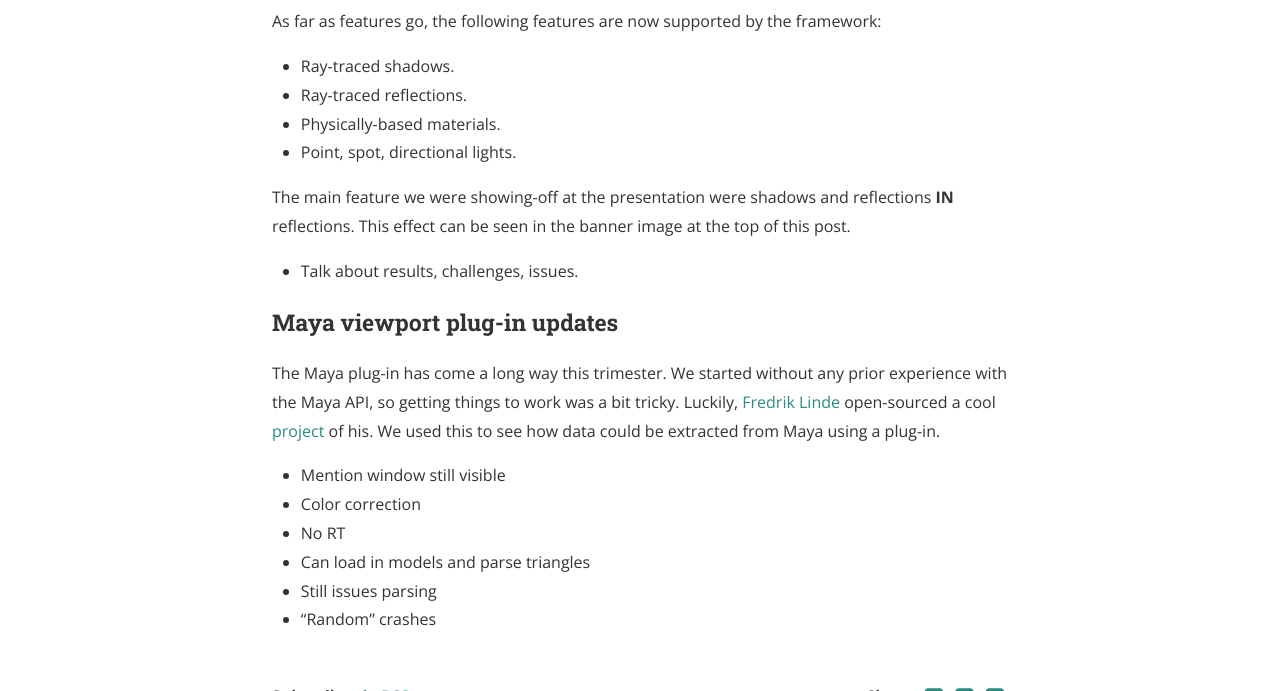
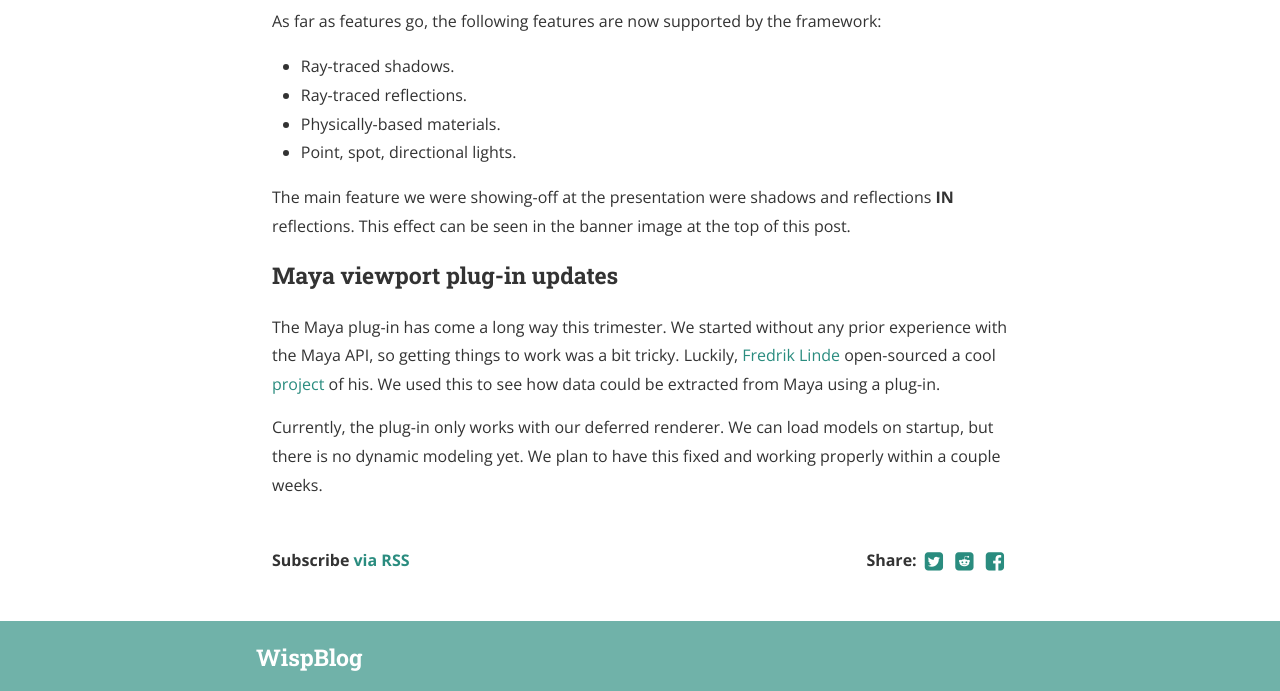
Before and after one commit to TeamWisp/TeamWispBlog.github.io, a Jekyll site: the page built from _posts/2019-02-22-first-milestone.markdown, in a window 1280 px wide and 900 px high, scrolled down 904 px, cut to the strip 0-691 px from the top of the window. Built offline with Jekyll 4.4.1, drawn with Linux system fonts in a browser that asks for light colours; nearby versions of some CDN libraries.

Commit message:
Cleaned the post up
[CHANGE] The post no longer has useless bullet pointer. It is ready to go live.

```diff
--- a/_posts/2019-02-22-first-milestone.markdown
+++ b/_posts/2019-02-22-first-milestone.markdown
@@ -23,14 +23,7 @@ As far as features go, the following features are now supported by the framework
 
 The main feature we were showing-off at the presentation were shadows and reflections <b>IN</b> reflections. This effect can be seen in the banner image at the top of this post.
 
-- Talk about results, challenges, issues.
-
 ### Maya viewport plug-in updates
 The Maya plug-in has come a long way this trimester. We started without any prior experience with the Maya API, so getting things to work was a bit tricky. Luckily, [Fredrik Linde](https://github.com/Draketuroth) open-sourced a cool [project](https://github.com/Draketuroth/Maya-Custom-Viewport-Renderer) of his. We used this to see how data could be extracted from Maya using a plug-in.
 
-- Mention window still visible
-- Color correction
-- No RT
-- Can load in models and parse triangles
-- Still issues parsing
-- "Random" crashes
+Currently, the plug-in only works with our deferred renderer. We can load models on startup, but there is no dynamic modeling yet. We plan to have this fixed and working properly within a couple weeks.
```
